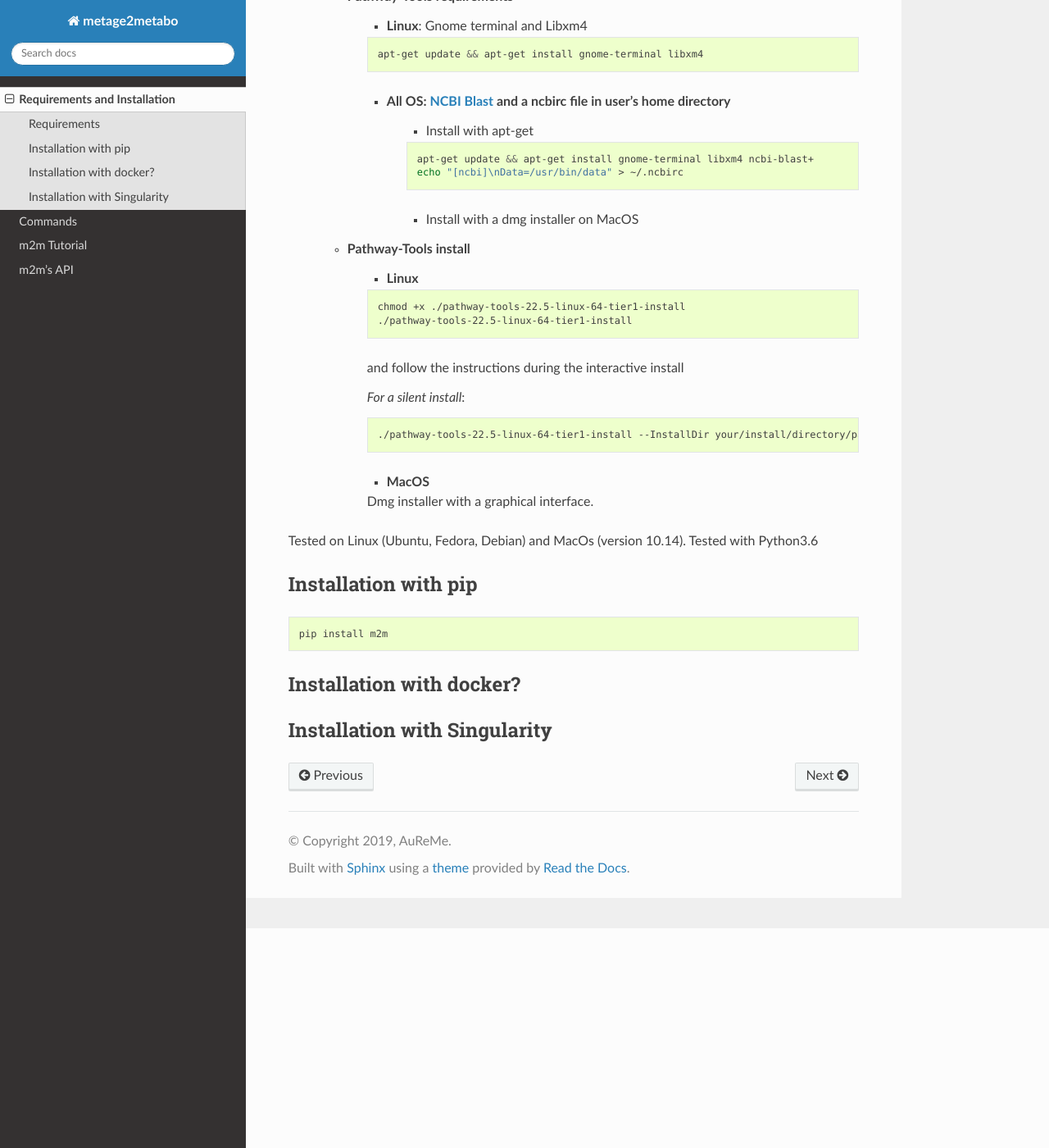
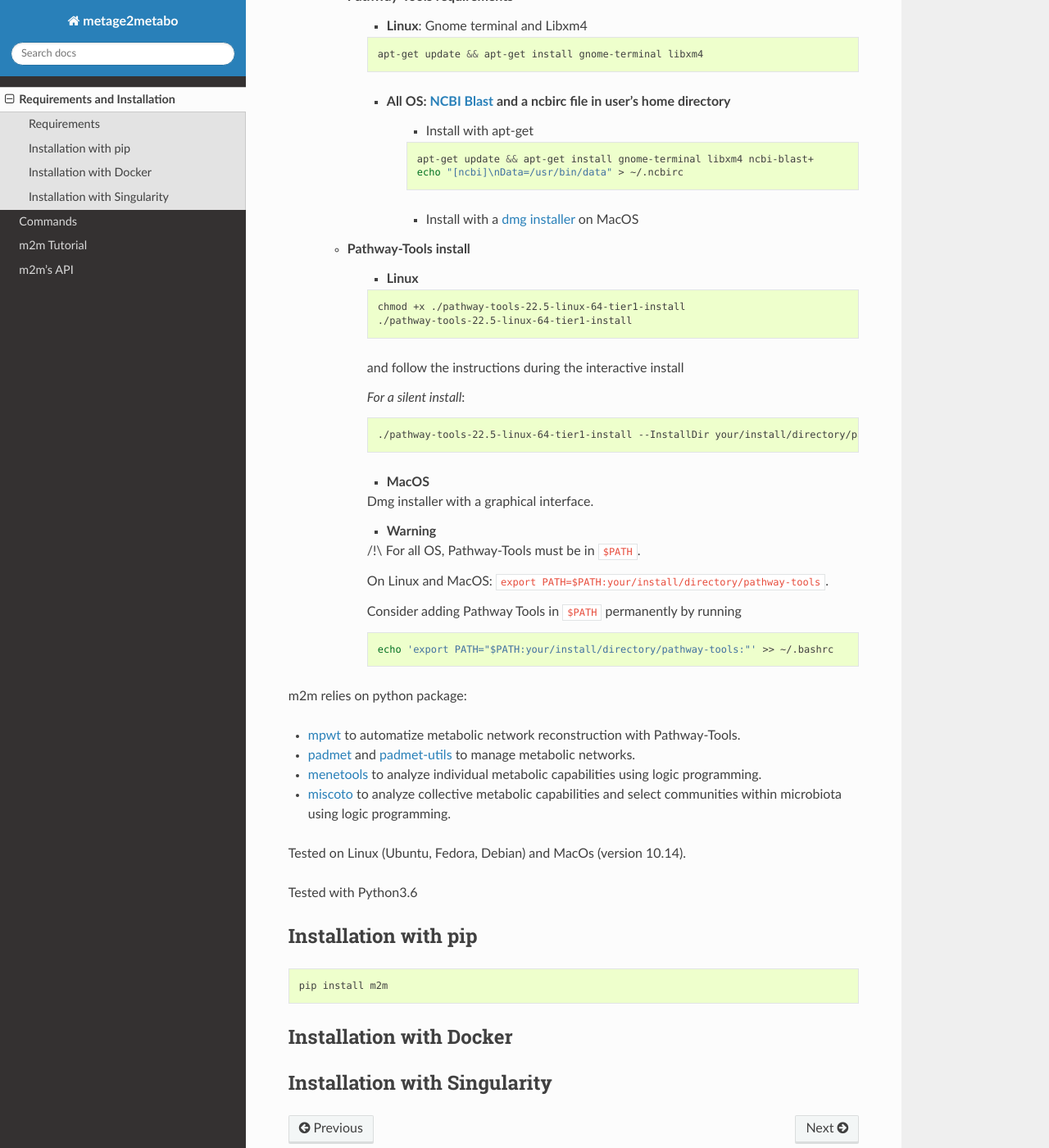
Before and after one commit to AuReMe/metage2metabo, a Sphinx documentation site: the page built from docs/install.rst, in a window 1280 px wide and 1400 px high, scrolled down 268 px. Shown: the whole window at 82% size. Built offline with Sphinx 7.4.7 and the Read the Docs theme 2.0.0, drawn with Linux system fonts in a browser that asks for light colours.

```diff
--- a/docs/index.rst
+++ b/docs/index.rst
@@ -2,9 +2,9 @@
 m2m
 ===
 
-Metage2metabo is a Python3 tool to perform graph-based metabolic analysis starting from annotated genomes.
-It uses Pathway Tools in a automatic and parallel way to reconstruct metabolic networks for a large number of genomes.
-The obtained metabolic networks are then analyzed individually and collectively in order to get the added value of cooperation in microbiota over individual metabolism, and to identify and screen interesting organisms among all.
+Metage2metabo is a Python3 tool to perform graph-based metabolic analysis starting from annotated genomes (**reference genomes or metagenome-assembled genomes**.
+It uses **Pathway Tools** in a automatic and parallel way to *reconstruct metabolic networks* for a large number of genomes.
+The obtained metabolic networks are then *analyzed individually and collectively* in order to get the *added value of metabolic cooperation in microbiota* over individual metabolism, and to *identify and screen interesting organisms* among all.
 
 m2m can be used as a whole workflow (``m2m workflow``) or steps can be performed individually ( ``m2m iscope`` , ``m2m cscope``, ``m2m addedvalue``, ``m2m mincom``, ``m2m seeds``).
 
--- a/docs/install.rst
+++ b/docs/install.rst
@@ -21,7 +21,7 @@ Requirements
                 apt-get update && apt-get install gnome-terminal libxm4 ncbi-blast+
                 echo "[ncbi]\nData=/usr/bin/data" > ~/.ncbirc
 
-            * Install with a dmg installer on MacOS
+            * Install with a `dmg installer <ftp://ftp.ncbi.nlm.nih.gov/blast/executables/blast+/LATEST/>`__ on MacOS
     * Pathway-Tools install
         * **Linux**
 
@@ -42,7 +42,30 @@ Requirements
 
         Dmg installer with a graphical interface.
 
+        * **Warning**
+
+        /!\\ For all OS, Pathway-Tools must be in ``$PATH``.
+
+        On Linux and MacOS: ``export PATH=$PATH:your/install/directory/pathway-tools``.
+
+        Consider adding Pathway Tools in ``$PATH`` permanently by running
+
+        .. code:: sh
+
+            echo 'export PATH="$PATH:your/install/directory/pathway-tools:"' >> ~/.bashrc
+
+m2m relies on python package:
+
+* `mpwt <https://github.com/AuReMe/mpwt>`__ to automatize metabolic network reconstruction with Pathway-Tools.
+
+* `padmet <https://github.com/AuReMe/padmet>`__ and `padmet-utils <https://github.com/AuReMe/padmet-utils>`__ to manage metabolic networks.
+
+* `menetools <https://github.com/cfrioux/MeneTools>`__ to analyze individual metabolic capabilities using logic programming.
+
+* `miscoto <https://github.com/cfrioux/miscoto>`__ to analyze collective metabolic capabilities and select communities within microbiota using logic programming.
+
 Tested on Linux (Ubuntu, Fedora, Debian) and MacOs (version 10.14).
+
 Tested with Python3.6
 
 Installation with pip
@@ -52,8 +75,8 @@ Installation with pip
 
     pip install m2m
 
-Installation with docker?
-=========================
+Installation with Docker
+========================
 
 Installation with Singularity
 =============================
```
Also changed, not shown: 1 other file.
